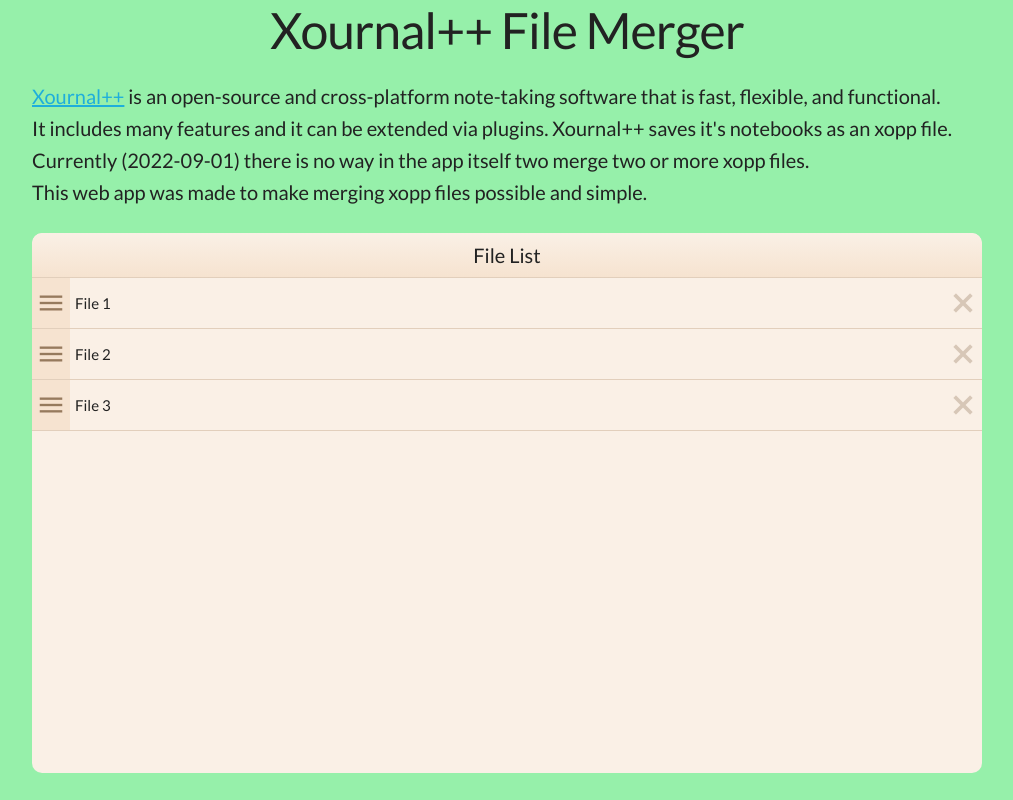
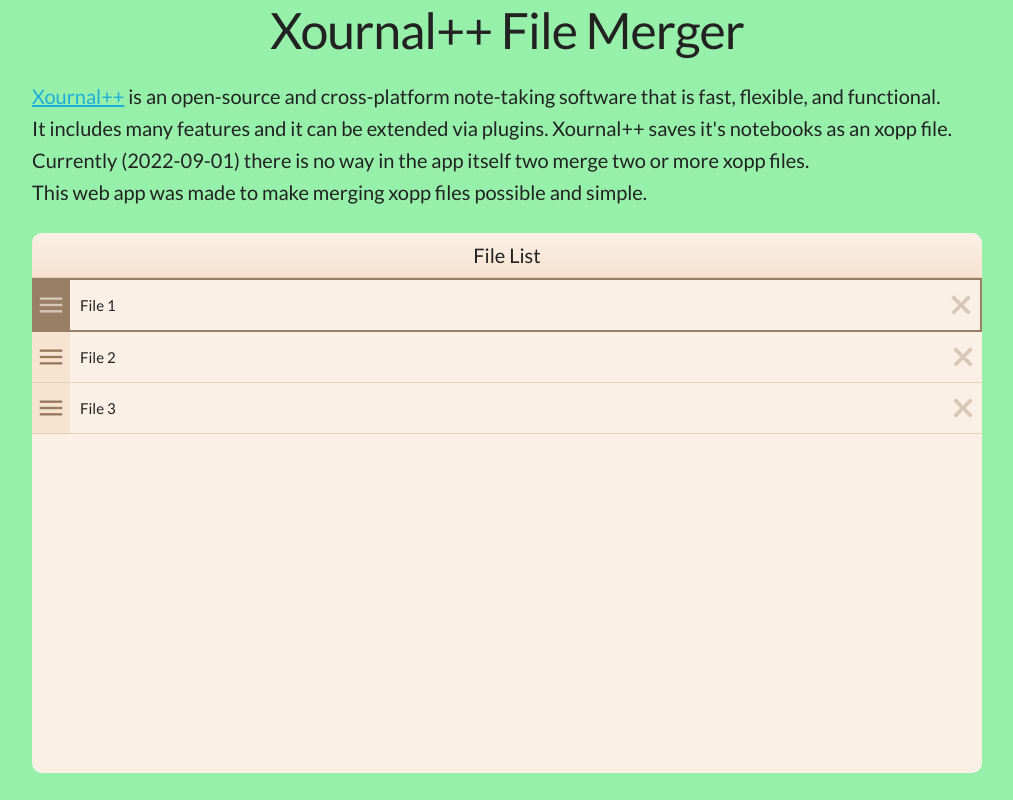
Before and after one commit to MrPancakes39/xopp-merger-app, a website: page public/index.html in a window 1280 px wide. Shown: the whole page, without its empty margins (133-1146 px from the left). Drawn offline with nearby package versions, Linux system fonts and the light colour scheme.

Commit message:
Added Even More Styling to File List

```diff
--- a/public/index.html
+++ b/public/index.html
@@ -35,20 +35,20 @@
             <br>This web app was made to make merging xopp files possible and simple.
         </p>
         <div id="file-container" data-files="1" data-hover="false">
-            <div class="file">
-                <span class="reorder">menu</span>
+            <div class="file" data-hold="true">
+                <span class="reorder no-select">menu</span>
                 <span class="name">File 1</span>
-                <span class="remove">close</span>
+                <span class="remove no-select">close</span>
             </div>
-            <div class="file">
-                <span class="reorder">menu</span>
+            <div class="file" data-hold="false">
+                <span class="reorder no-select">menu</span>
                 <span class="name">File 2</span>
-                <span class="remove">close</span>
+                <span class="remove no-select">close</span>
             </div>
-            <div class="file">
-                <span class="reorder">menu</span>
+            <div class="file" data-hold="false">
+                <span class="reorder no-select">menu</span>
                 <span class="name">File 3</span>
-                <span class="remove">close</span>
+                <span class="remove no-select">close</span>
             </div>
             <span id="file_copy" class="material-symbols-outlined">file_copy</span>
         </div>
--- a/public/main.css
+++ b/public/main.css
@@ -117,6 +117,12 @@
     display: none;
 }
 
+.no-select {
+    -webkit-user-select: none; /* Safari */
+    -ms-user-select: none; /* IE 10 and IE 11 */
+    user-select: none; /* Standard syntax */
+}
+
 #file-container > .file > .reorder,
 #file-container > .file > .remove {
     width: 38px;
@@ -126,14 +132,14 @@
     align-items: center;
     justify-content: center;
     font-size: 3rem;
-    color: var(--dark-color);
 }
 
 #file-container > .file > .reorder {
     content: "\e5d2";
     font-family: "Material Symbols Outlined";
+    color: var(--dark-color);
     background: var(--medium-color);
-    margin-right: 5px;
+    margin-right: 10px;
     cursor: move;
 }
 
@@ -154,3 +160,18 @@
     flex-direction: row;
     flex-grow: 1;
 }
+
+#file-container > .file[data-hold="true"] {
+    border: 2px solid var(--dark-color);
+    border-right-width: 0px;
+    border-left-width: 0px;
+}
+
+#file-container > .file[data-hold="true"] > .reorder {
+    color: #d7c7b7;
+    background: var(--dark-color);
+}
+
+#file-container > .file[data-hold="true"] > .remove {
+    border-right: 2px solid var(--dark-color);
+}
```
